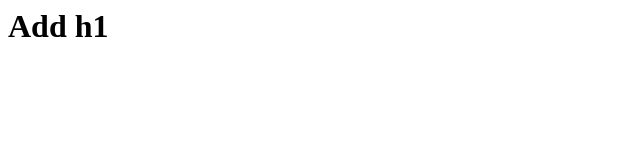
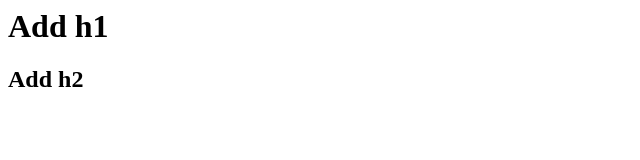
Before and after one commit to ashitsathish/featching-pulling, a plain HTML site: page index.html in a window 1280 px wide. Shown: the whole page, without its empty margins (0-640 px from the left). Drawn offline with Linux system fonts and the light colour scheme.

Commit message:
Update index.html

```diff
--- a/index.html
+++ b/index.html
@@ -1,2 +1,3 @@
 
 <h1>Add h1</h1>
+<h2>Add h2</h2>
```
